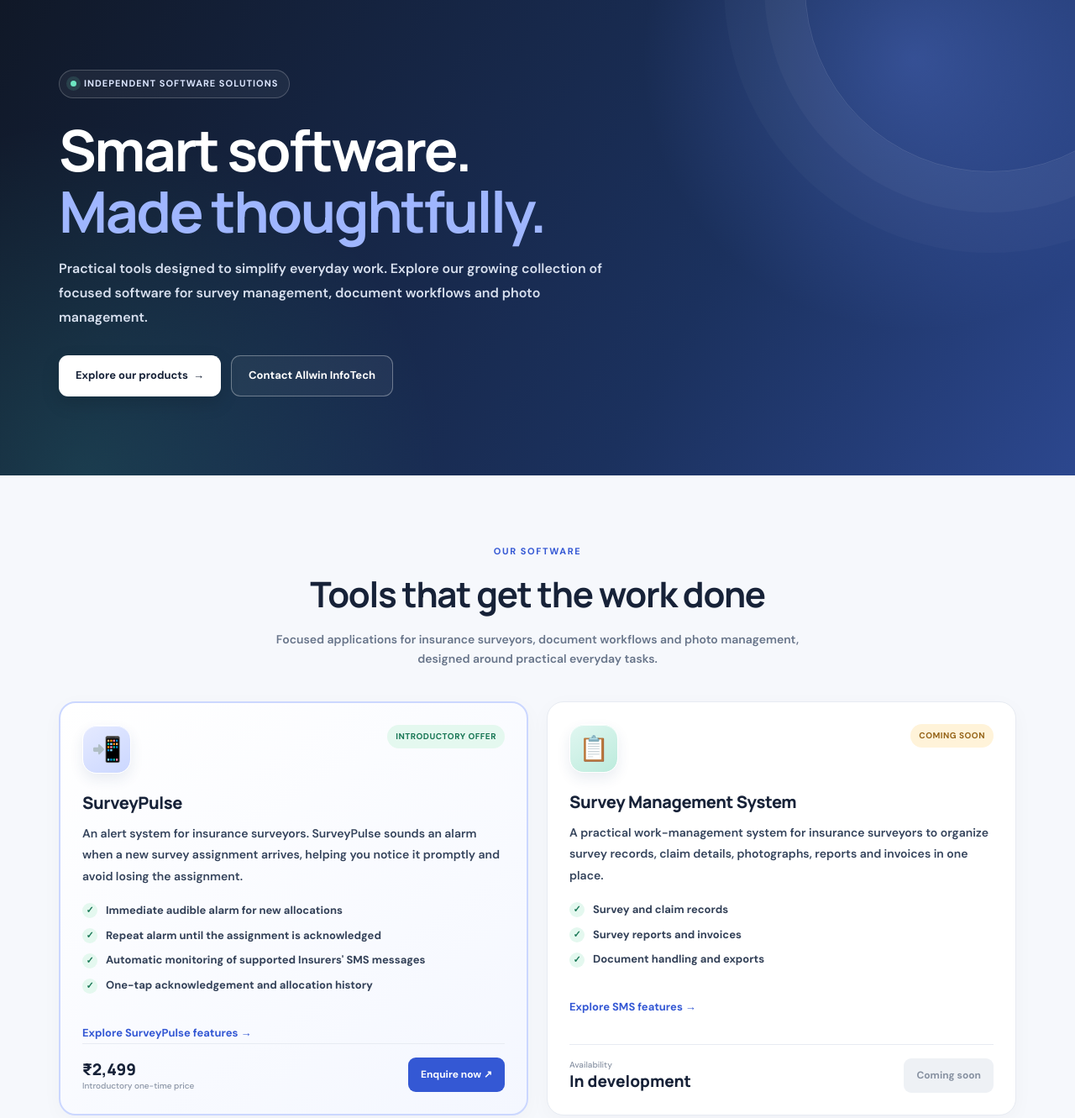
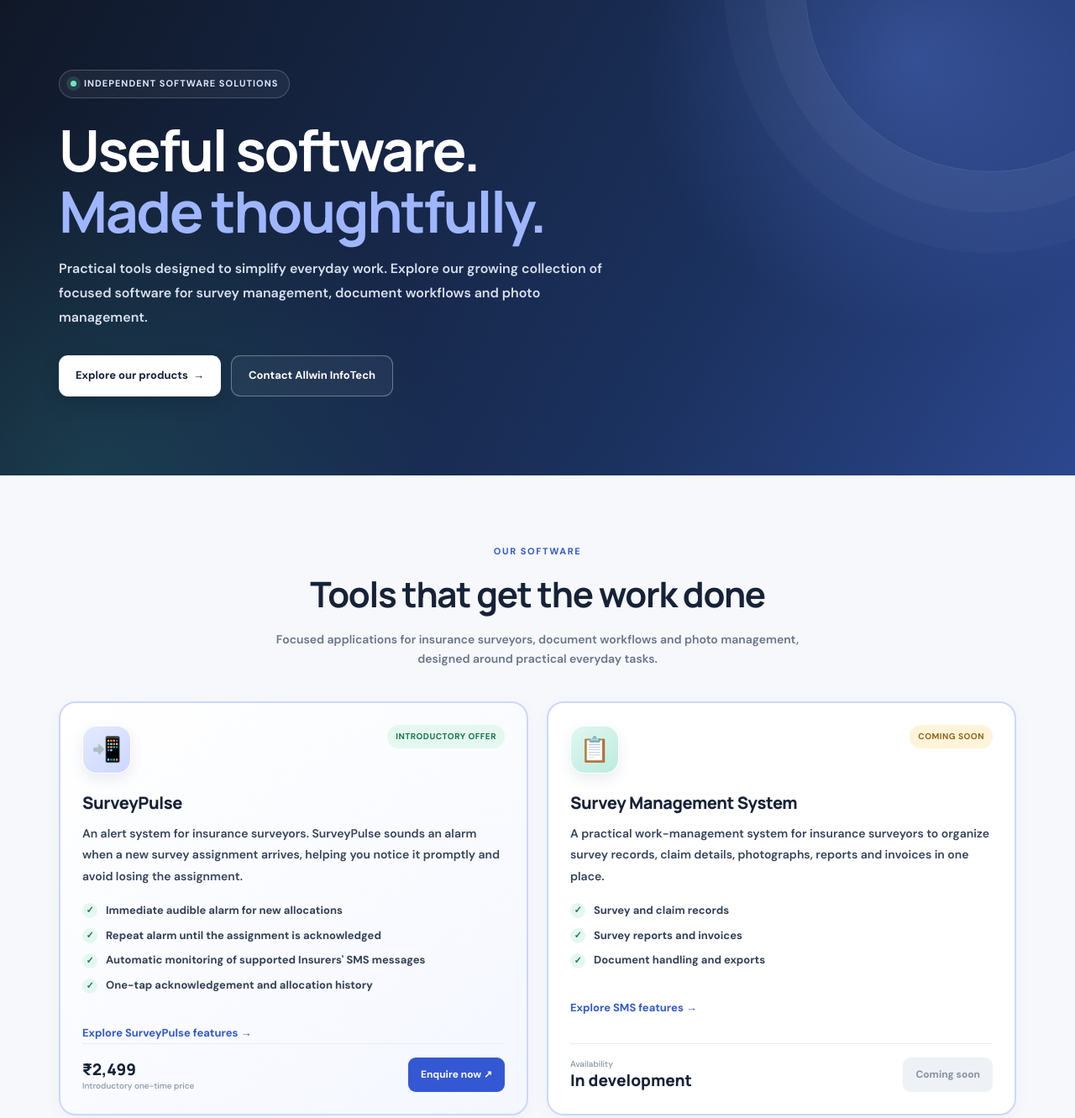
Before and after one commit to patrickalex25-netizen/allwininfotech-website, a plain HTML site: page index.html in a window 1280 px wide. Shown: the part 92-1423 px from the top of the page at 84% size. Drawn offline with Linux system fonts and the light colour scheme.

Commit message:
Change hero section heading from 'Smart' to 'Useful'

```diff
--- a/index.html
+++ b/index.html
@@ -35,7 +35,7 @@ h1,h2,h3{font-family:Manrope,sans-serif}.hero h1{font-size:clamp(42px,6vw,68px);
 .section{padding:82px 0}.heading{text-align:center;max-width:680px;margin:0 auto 40px}.kicker{color:var(--blue);font-size:11px;font-weight:800;letter-spacing:1.6px;text-transform:uppercase}
 .heading h2{font-size:clamp(30px,4vw,42px);letter-spacing:-1.3px;margin:9px 0}.heading p{color:var(--muted);font-size:14px}
 .products{display:grid;grid-template-columns:repeat(2,minmax(0,1fr));gap:22px}
-.card{background:white;border:1px solid var(--line);border-radius:20px;padding:26px;box-shadow:0 6px 24px #19284b08;display:flex;flex-direction:column;transition:.25s}
+.card{background:white;border:2px solid #cbd7ff;border-radius:20px;padding:26px;box-shadow:0 6px 24px #19284b08;display:flex;flex-direction:column;transition:.25s}
 .card:hover{transform:translateY(-5px);box-shadow:0 18px 45px #19284b13;border-color:#d5defb}
 .cardtop{display:flex;align-items:flex-start;justify-content:space-between}.iconbox{width:58px;height:58px;border-radius:17px;background:linear-gradient(145deg,#e8edff,#d8e2ff);display:grid;place-items:center;font-size:29px;box-shadow:inset 0 1px 0 #ffffffcc,0 7px 16px #243b7a18;border:1px solid #ffffff;transition:transform .22s,box-shadow .22s}.card:hover .iconbox{transform:translateY(-3px) rotate(-3deg);box-shadow:inset 0 1px 0 #ffffffcc,0 11px 20px #243b7a25}.card:nth-child(1) .iconbox{background:linear-gradient(145deg,#e5eaff,#cbd7ff)}.card:nth-child(2) .iconbox{background:linear-gradient(145deg,#e1f7f1,#bcebdc)}.card:nth-child(3) .iconbox{background:linear-gradient(145deg,#fff0df,#ffdbb5)}.card:nth-child(4) .iconbox{background:linear-gradient(145deg,#f1e9ff,#ddd0ff)}.card:nth-child(5) .iconbox{background:linear-gradient(145deg,#e1f2ff,#c5e5ff)}
 .status{font-size:10px;font-weight:800;text-transform:uppercase;letter-spacing:.5px;padding:6px 10px;border-radius:20px;background:#e4f8ef;color:#177654}.soon{background:#fff3d9;color:#946316}
@@ -75,7 +75,7 @@ body{font-weight:500;-webkit-font-smoothing:antialiased;text-rendering:optimizeL
 <main>
 <section class="hero"><div class="wrap">
 <div class="eyebrow"><span class="dot"></span> Independent software solutions</div>
-<h1>Smart software.<br><span>Made thoughtfully.</span></h1>
+<h1>Useful software.<br><span>Made thoughtfully.</span></h1>
 <p>Practical tools designed to simplify everyday work. Explore our growing collection of focused software for survey management, document workflows and photo management.</p>
 <div class="actions"><a class="btn primary" href="#products">Explore our products&nbsp; →</a><a class="btn outline" href="mailto:allwininfotech25@gmail.com">Contact Allwin InfoTech</a></div>
 </div></section>
```
